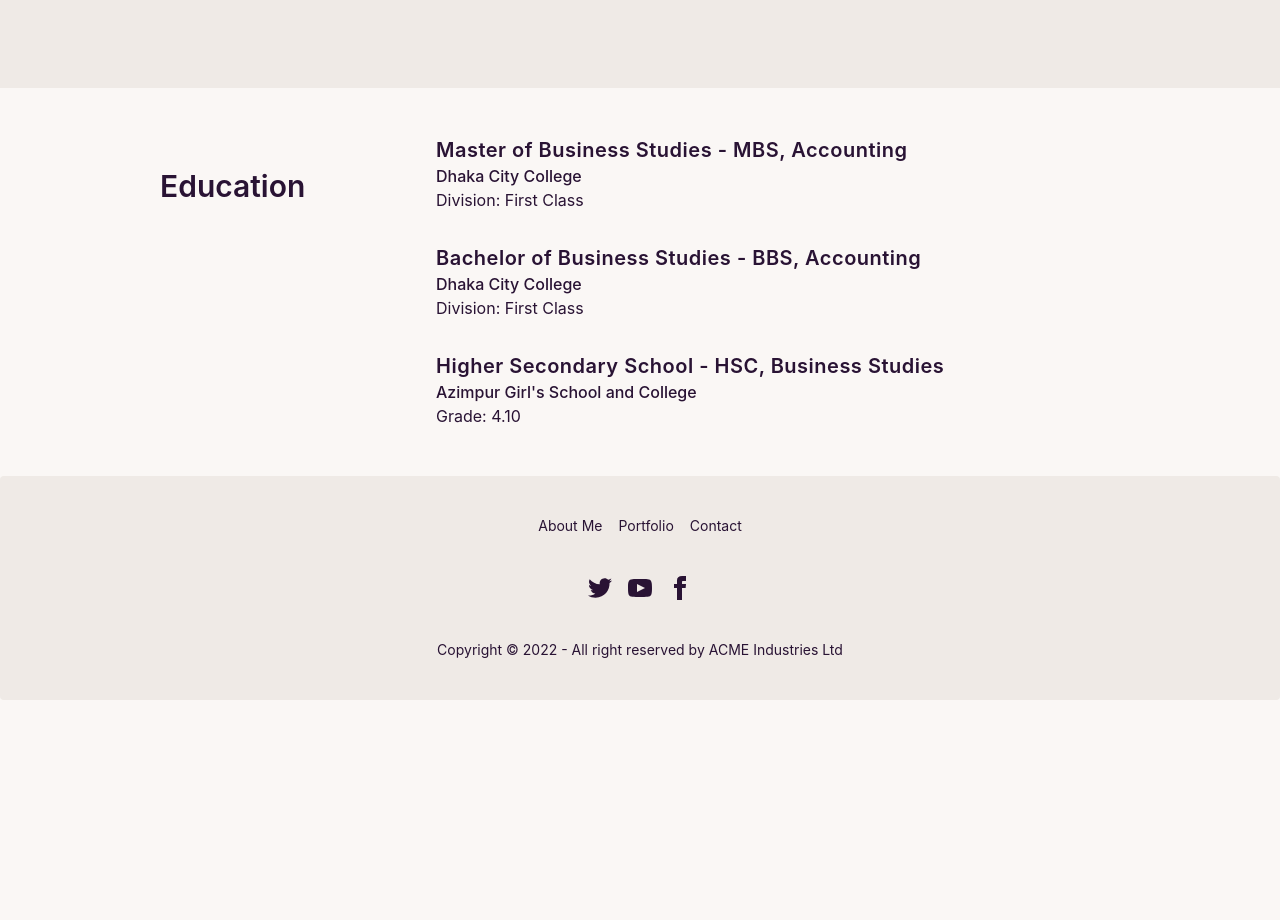
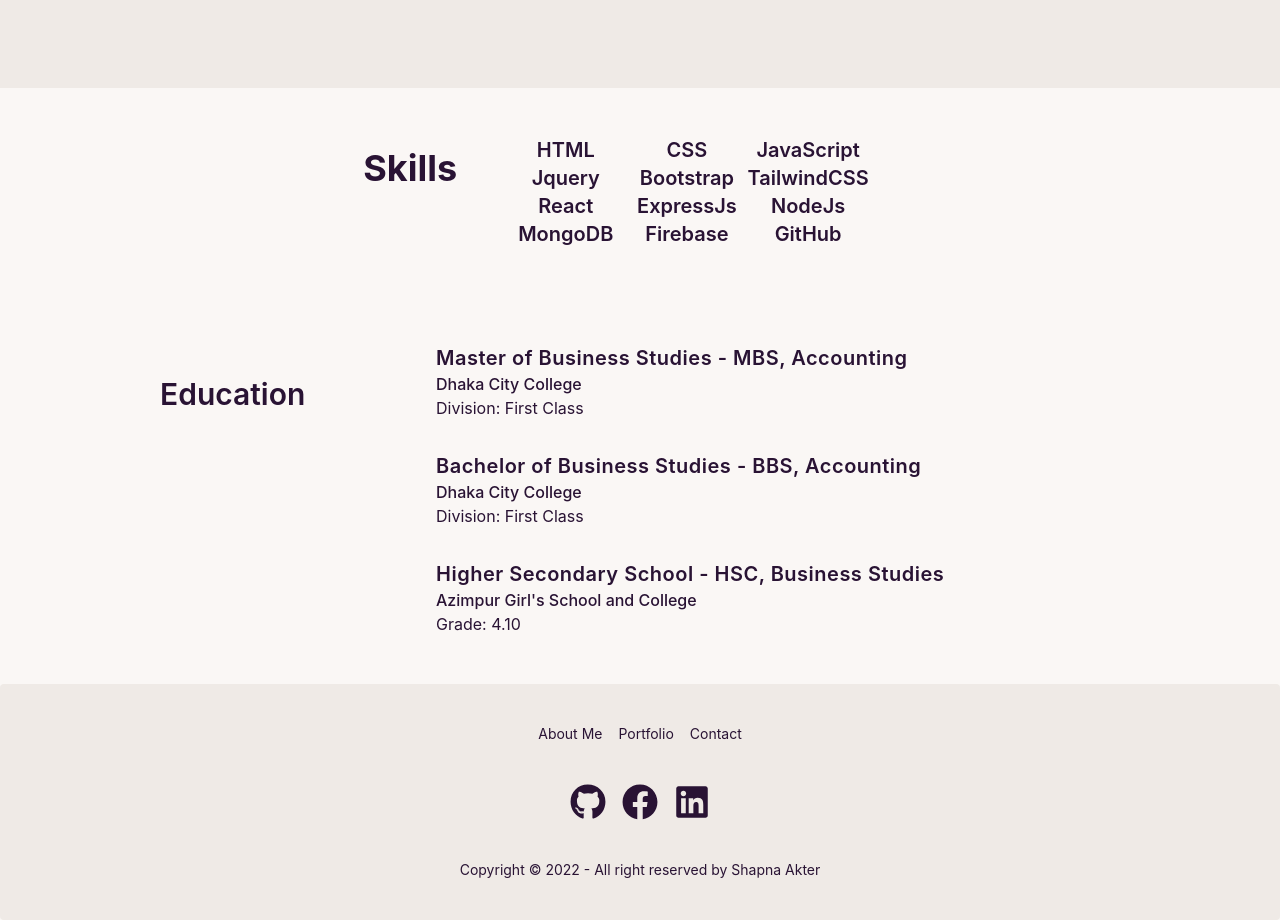
Before and after one commit to shapna-akter/personal-portfolio, a React (Create React App) app: page /about in a window 1280 px wide. Shown: the part 920-1840 px from the top of the page. Before the commit the page ends 1620 px from the top, so only its background shows below. Built offline with nearby package versions, Linux system fonts and the light colour scheme.

Commit message:
react icon added

```diff
--- a/package.json
+++ b/package.json
@@ -11,6 +11,7 @@
     "react": "^18.2.0",
     "react-dom": "^18.2.0",
     "react-hot-toast": "^2.4.0",
+    "react-icons": "^4.7.1",
     "react-router-dom": "^6.4.5",
     "react-scripts": "5.0.1",
     "web-vitals": "^2.1.4"
--- a/src/Components/AboutMe/About.js
+++ b/src/Components/AboutMe/About.js
@@ -14,6 +14,9 @@ const About = () => {
                     <p><span className='text-gray-600'>Language:</span> Bengali</p>
                     <p><span className='text-gray-600'>Experience:</span> 1year</p>
                     <p><span className='text-gray-600'>Location:</span> Dhaka, Bangladesh</p>
+                    <a href="https://drive.google.com/file/d/1jEndtHLyXF79ekU6edQq0UQX9NRrZWbT/view?usp=sharing" target="_blank" rel="noopener noreferrer">
+                        <button className='btn btn-success font-bold mt-6'>Download CV</button>
+                    </a>
                 </div>
             </div>
         </div>
--- a/src/Components/AboutMe/Skills.js
+++ b/src/Components/AboutMe/Skills.js
@@ -2,8 +2,22 @@ import React from 'react';
 
 const Skills = () => {
     return (
-        <div>
-
+        <div className='my-12 text-center flex items-center justify-center'>
+            <h1 className='text-4xl font-bold mb-12'>Skills</h1>
+            <div className='grid grid-cols-1 md:grid-cols-2 lg:grid-cols-3 text-xl font-semibold mx-12'>
+                <p>HTML</p>
+                <p>CSS</p>
+                <p>JavaScript</p>
+                <p>Jquery</p>
+                <p>Bootstrap</p>
+                <p>TailwindCSS</p>
+                <p>React</p>
+                <p>ExpressJs</p>
+                <p>NodeJs</p>
+                <p>MongoDB</p>
+                <p>Firebase</p>
+                <p>GitHub</p>
+            </div>
         </div>
     );
 };
--- a/src/Components/Banner/Banner.js
+++ b/src/Components/Banner/Banner.js
@@ -12,7 +12,7 @@ const Banner = () => {
                     <h1 className="text-3xl font-bold">I am a MERN Stack Developer</h1>
                     <p className="py-2">I am a motivated and dedicated MERN Stack Developer with knowledge both front-end and back-end. Looking for a professional role to start my career as a Web Developer where I will be able to share my acquired knowledge and gain more.</p>
                     <div className='mt-2'>
-                        <Link to='/about'><button className="btn btn-primary mr-2">About Me</button></Link>
+                        <Link to='/about'><button className="btn btn-outline text-teal-700 font-bold mr-2 mb-2">More About Me</button></Link>
                         <Link to='/portfolio'><button className="btn btn-primary">Portfolio</button></Link>
                     </div>
                 </div>
--- a/src/Components/Footer/Footer.js
+++ b/src/Components/Footer/Footer.js
@@ -1,5 +1,6 @@
 import React from 'react';
 import { Link } from 'react-router-dom';
+import { FaGithub, FaFacebook, FaLinkedin } from 'react-icons/fa';
 
 const Footer = () => {
     return (
@@ -11,13 +12,19 @@ const Footer = () => {
             </div>
             <div>
                 <div className="grid grid-flow-col gap-4">
-                    <Link><svg xmlns="http://www.w3.org/2000/svg" width="24" height="24" viewBox="0 0 24 24" className="fill-current"><path d="M24 4.557c-.883.392-1.832.656-2.828.775 1.017-.609 1.798-1.574 2.165-2.724-.951.564-2.005.974-3.127 1.195-.897-.957-2.178-1.555-3.594-1.555-3.179 0-5.515 2.966-4.797 6.045-4.091-.205-7.719-2.165-10.148-5.144-1.29 2.213-.669 5.108 1.523 6.574-.806-.026-1.566-.247-2.229-.616-.054 2.281 1.581 4.415 3.949 4.89-.693.188-1.452.232-2.224.084.626 1.956 2.444 3.379 4.6 3.419-2.07 1.623-4.678 2.348-7.29 2.04 2.179 1.397 4.768 2.212 7.548 2.212 9.142 0 14.307-7.721 13.995-14.646.962-.695 1.797-1.562 2.457-2.549z"></path></svg></Link>
-                    <Link><svg xmlns="http://www.w3.org/2000/svg" width="24" height="24" viewBox="0 0 24 24" className="fill-current"><path d="M19.615 3.184c-3.604-.246-11.631-.245-15.23 0-3.897.266-4.356 2.62-4.385 8.816.029 6.185.484 8.549 4.385 8.816 3.6.245 11.626.246 15.23 0 3.897-.266 4.356-2.62 4.385-8.816-.029-6.185-.484-8.549-4.385-8.816zm-10.615 12.816v-8l8 3.993-8 4.007z"></path></svg></Link>
-                    <Link><svg xmlns="http://www.w3.org/2000/svg" width="24" height="24" viewBox="0 0 24 24" className="fill-current"><path d="M9 8h-3v4h3v12h5v-12h3.642l.358-4h-4v-1.667c0-.955.192-1.333 1.115-1.333h2.885v-5h-3.808c-3.596 0-5.192 1.583-5.192 4.615v3.385z"></path></svg></Link>
+                    <Link>
+                        <FaGithub className='text-4xl'></FaGithub>
+                    </Link>
+                    <Link>
+                        <FaFacebook className='text-4xl'></FaFacebook>
+                    </Link>
+                    <Link>
+                        <FaLinkedin className='text-4xl'></FaLinkedin>
+                    </Link>
                 </div>
             </div>
             <div>
-                <p>Copyright © 2022 - All right reserved by ACME Industries Ltd</p>
+                <p>Copyright © 2022 - All right reserved by Shapna Akter</p>
             </div>
         </footer>
     );
```
Also changed, not shown: 1 other file (tests, documents, lock files or other folders).
